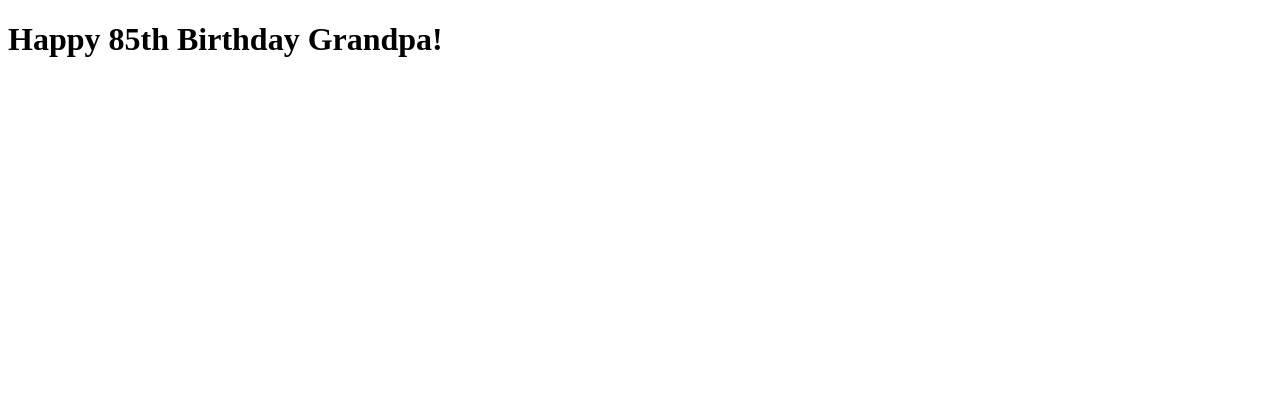
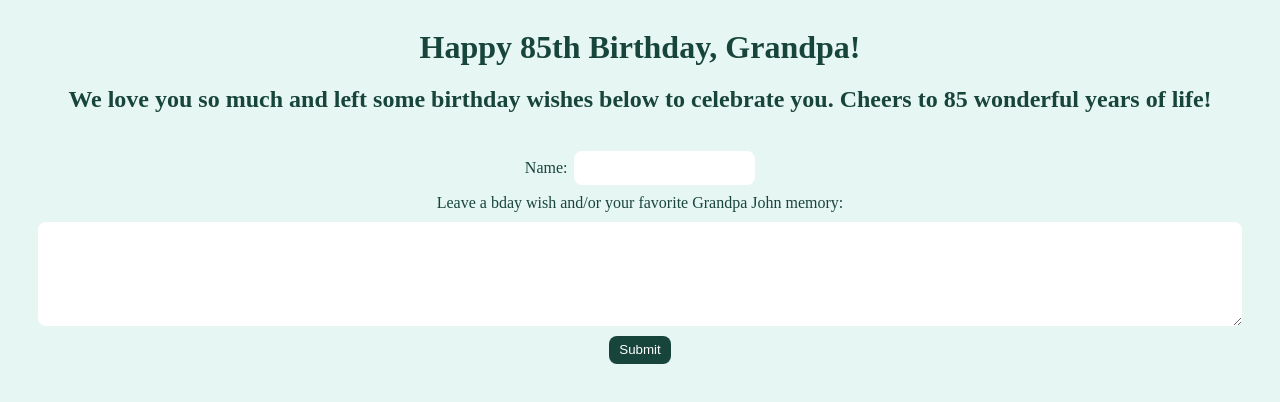
Before and after one commit to ejnguyen1/gpa-bday-site, a plain HTML site: page index.html in a window 1280 px wide. Drawn offline with Linux system fonts and the light colour scheme.

Commit message:
added sections for header, form, and message. did styling for header and form sections.

```diff
--- a/index.html
+++ b/index.html
@@ -4,8 +4,34 @@
         <meta charset="UTF-8">
         <meta name="viewport" content="width=device-width, initial-scale=1.0">
         <title>Grandpa's 85th</title>
+        <link rel="stylesheet" href="style.css">
+        <link rel="icon" type="image/x-icon" href="assets/cake.ico">
+        <script src="main.js" type="module"></script>
     </head>
+
     <body>
-        <h1>Happy 85th Birthday Grandpa!</h1>
+        <!--Title and Submission-->
+        <div id="header-container">
+            <h1>Happy 85th Birthday, Grandpa!</h1>
+            <h2>We love you so much and left some birthday wishes below to celebrate you. Cheers to 85 wonderful years of life!</h2>
+        </div>
+
+        <!--Form-->
+        <form id="form-container">
+            <div id="name-container">
+                <label for="name">Name:</label>
+                <input type="text" id="name" name="name">
+            </div>
+            <label for="bday-wish">Leave a bday wish and/or your favorite Grandpa John memory:</label>
+            <textarea id="bday-wish" name="bday-wish" maxlength="500"></textarea>
+            <button type="button">Submit</button>
+        </form>
+
+        <!--Message Section-->
+        <div id="messages-display">
+            <div id="message-container">
+
+            </div>
+        </div>
     </body>
 </html>
--- a/style.css
+++ b/style.css
@@ -0,0 +1,80 @@
+:root {
+    --bg-color: #e6f6f3;
+    --msu-green: #18453B;
+}
+
+body {
+    background-color: var(--bg-color);
+}
+
+h1, h2 {
+    color: var(--msu-green);
+    text-align: center;
+}
+
+button {
+    background-color: var(--msu-green);
+    color: white;
+    text-align: center;
+    border-radius: 8px;
+    border: none;
+    padding: 0.5em 0.75em;
+}
+
+/* Header container styling */
+#header-container {
+    display: flex;
+    flex-direction: column;
+    align-items: center;
+}
+
+#header-container h1 {
+    margin-bottom: 0;
+}
+
+/* Form container styling */
+#form-container {
+    display: flex;
+    flex-direction: column;
+    align-items: center;
+    margin-top: 1em;
+}
+
+#form-container label {
+    color: var(--msu-green);
+    margin-top: 0.5em;
+    margin-bottom: 0.5em;
+}
+
+#name-container {
+    display: flex;
+    flex-direction: row;
+    margin: 0.1em;
+}
+
+#name-container input {
+    border: none;
+    margin-left: 0.5em;
+    border-radius: 8px;
+}
+
+#form-container textarea {
+    width: 95%;
+    height: 100px;
+    border: none;
+    border-radius: 8px;
+    margin-top: 0.1em;
+}
+
+#form-container button {
+    margin-top: 0.75em;
+}
+
+/* Message container styling */
+#messages-display {
+
+}
+
+#message-container {
+
+}
```
Also changed, not shown: assets/cake.ico (added), main.js (added).
